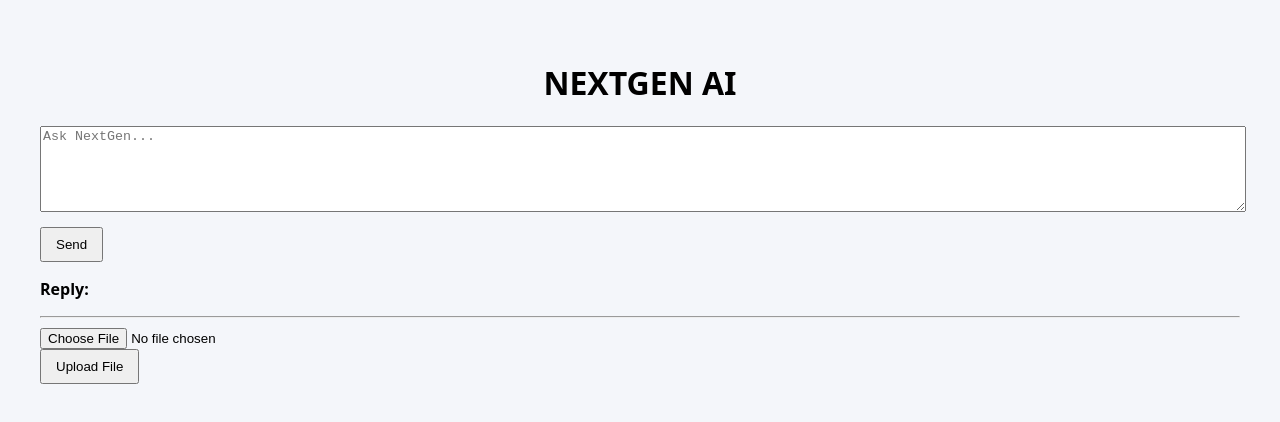
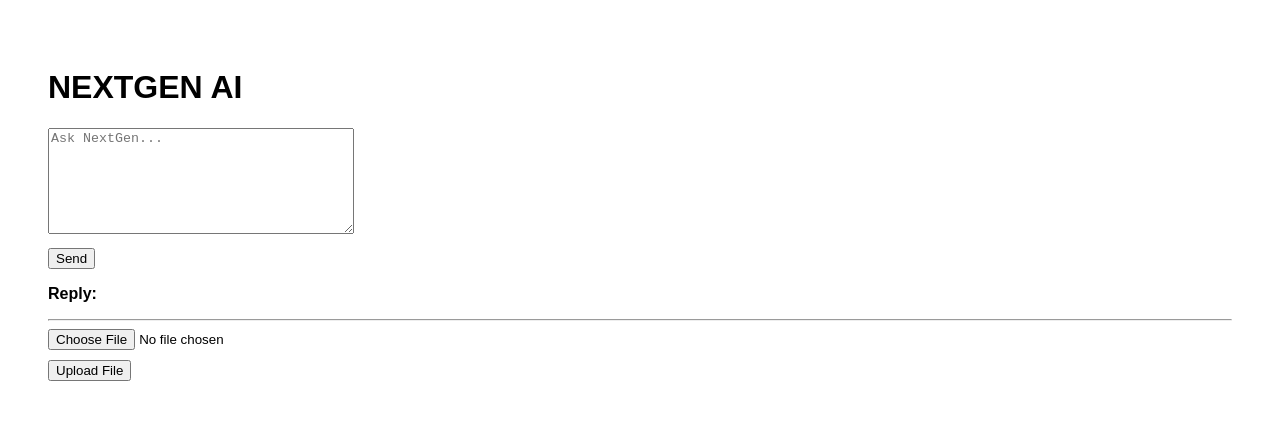
Before and after one commit to bilalali2010/frontend-nextgen, a Next.js app: page / in a window 1280 px wide. Shown: the top 422 px of the page. Built offline with nearby package versions, Linux system fonts and the light colour scheme; no server answers.

Commit message:
Update globals.css

```diff
--- a/styles/globals.css
+++ b/styles/globals.css
@@ -1,56 +1,10 @@
 body {
-  margin: 0;
-  background: #f4f6fa;
-  font-family: system-ui, Arial;
+  font-family: Arial, sans-serif;
 }
-
-.container {
-  max-width: 720px;
-  margin: 40px auto;
-  padding: 20px;
+textarea {
+  width: 300px;
+  height: 100px;
 }
-
-h1 {
-  text-align: center;
+button {
+  margin-top: 10px;
 }
-
-.card {
-  background: #fff;
-  padding: 16px;
-  border-radius: 8px;
-  margin-bottom: 20px;
-}
-
-textarea {
-  width: 100%;
-  height: 80px;
-  margin-bottom: 10px;
-}
-
-button {
-  padding: 8px 14px;
-  cursor: pointer;
-}
-
-.chat-box {
-  background: #fff;
-  padding: 16px;
-  border-radius: 8px;
-}
-
-.chat-line {
-  margin-bottom: 8px;
-}
-
-.status {
-  text-align: center;
-  font-weight: bold;
-}
-
-.admin-bar {
-  background: black;
-  color: white;
-  padding: 8px;
-  text-align: center;
-  margin-bottom: 10px;
-}
```
